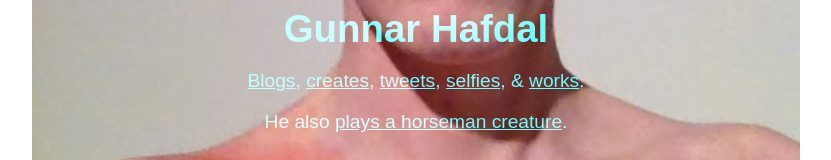
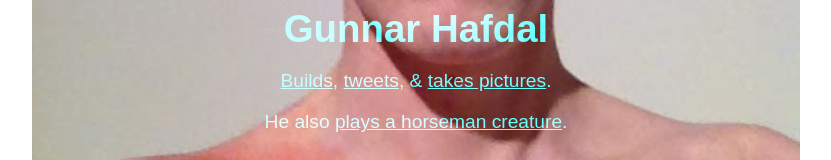
Before and after one commit to gunnarhafdal/gunnarhafdal.com, a plain HTML site: page index.html in a window 1280 px wide. Shown: the part 489-649 px from the top of the page, without its empty margins (224-1055 px from the left). Drawn offline with Linux system fonts and the light colour scheme.

Commit message:
Changes to links
Removed tumblr, oggunner, and madebyhafdal. Added instagram.

```diff
--- a/index.html
+++ b/index.html
@@ -8,7 +8,7 @@
   <meta name="twitter:site" content="@GunnarHafdal">
   <meta name="twitter:creator" content="@GunnarHafdal">
   <meta name="twitter:title" property="og:title" content="Gunnar Hafdal">
-  <meta name="twitter:description" property="og:description" content="Gunnar Þór Hafdal is a front-end architecht living & working in Aarhus, Denmark">
+  <meta name="twitter:description" property="og:description" content="Gunnar Þór Hafdal is a front-end architect, living & working in Aarhus, Denmark">
   <meta name="twitter:image" property="og:image" content="https://gunnarhafdal.com/laminn.jpg" />
   <meta property="og:image:secure_url" content="https://gunnarhafdal.com/laminn.jpg" />
   <meta property="og:image:type" content="image/jpeg" />
@@ -84,11 +84,9 @@
   <main class="main">
     <h1 class="name">Gunnar Hafdal</h1>
     <p>
-      <a href="http://whitemeadows.net" title="White Meadows" rel="me">Blogs</a>,
-      <a href="http://madebyhafdal.com" title="Made by Hafdal" rel="me">creates</a>,
-      <a href="https://twitter.com/GunnarHafdal" title="@GunnarHafdal" rel="me">tweets</a>,
-      <a href="http://oggunner.photo" title="Gunnar takes a selfie" rel="me">selfies</a>,
-      &amp; <a href="https://www.valtech.com/" title="Valtech Aarhus">works</a>.
+      <a href="https://www.valtech.com/" title="Valtech">Builds</a>,
+      <a href="https://twitter.com/GunnarHafdal" title="Twitter" rel="me">tweets</a>,
+      &amp; <a href="https://www.instagram.com/gunnarhafdal/" title="Instagram" rel="me">takes pictures</a>.
     </p>
     <p>He also <a href="http://www.knaldemand.dk/" title="Knaldemand">plays a horseman creature</a>.</p>
   </main>
```
